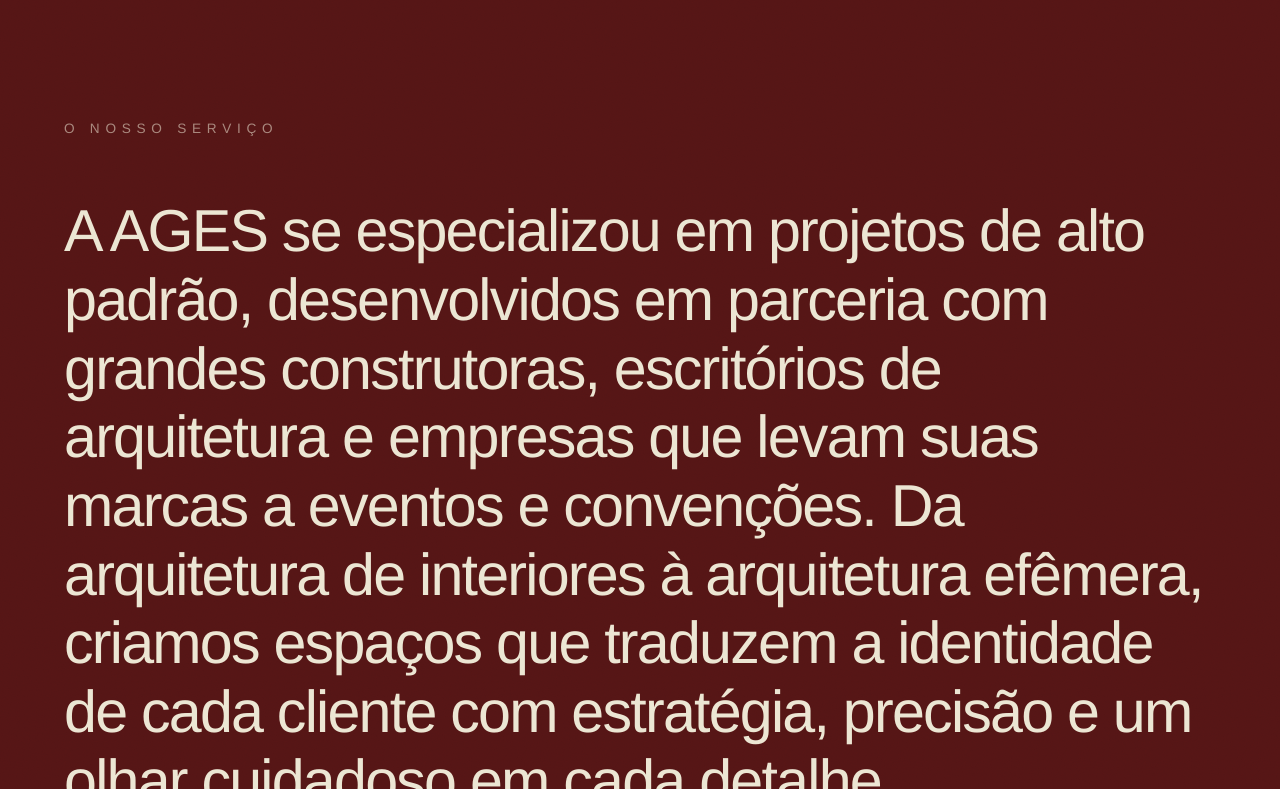
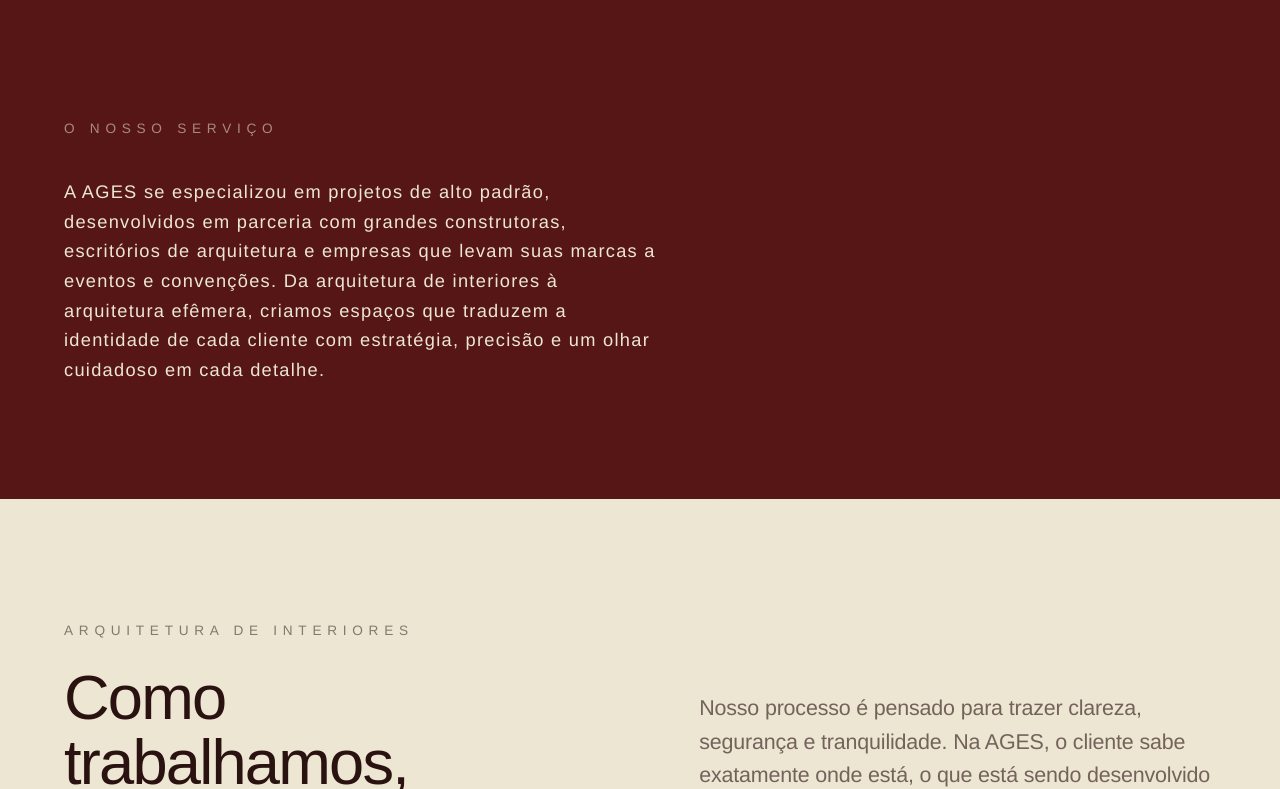
Before and after one commit to omarcelocamara/ages, a Next.js app: page / in a window 1280 px wide. Shown: the part 1831-2620 px from the top of the page. Built offline with nearby package versions, Linux system fonts and the light colour scheme; a web font is replaced by a local one.

Commit message:
style: texto do serviço no mesmo tamanho do texto da seção Olá
Co-Authored-By: Claude Opus 5.5 <noreply@anthropic.com>

```diff
--- a/app/globals.css
+++ b/app/globals.css
@@ -861,17 +861,16 @@ h4 {
 /* ═══ Serviço ═══════════════════════════════════════════════════════ */
 .services-text {
   display: grid;
-  gap: clamp(2rem, 4.5vw, 3.5rem);
-  max-width: 1320px;
-}
-
+  gap: clamp(1.5rem, 3vw, 2.25rem);
+  max-width: 62ch;
+}
+
+/* Mesmo tamanho e espaçamento do texto da seção Olá. */
 .services-text__body {
   font-family: var(--font-body);
-  font-weight: 300;
-  font-size: clamp(1.7rem, 0.9rem + 3.5vw, 4.25rem);
-  line-height: 1.16;
-  letter-spacing: -0.03em;
-  text-wrap: pretty;
+  font-size: clamp(0.98rem, 0.9rem + 0.3vw, 1.14rem);
+  line-height: 1.62;
+  letter-spacing: 0.07em;
 }
 
 /* ═══ Citação / manifesto ════════════════════════════════════════════ */
```
